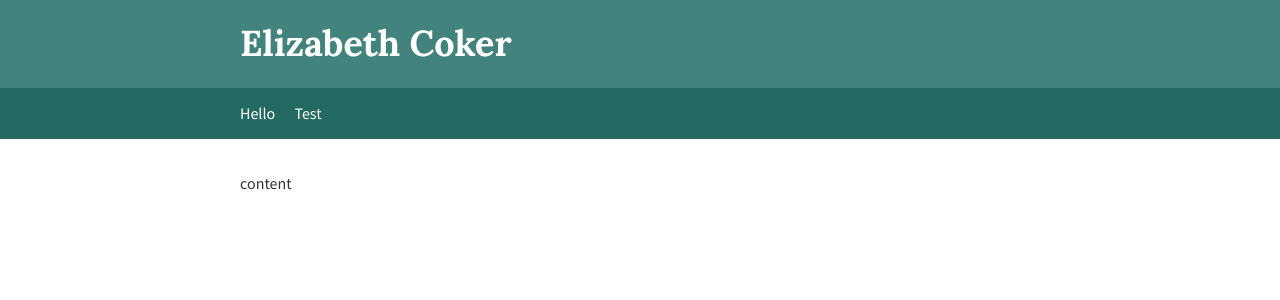
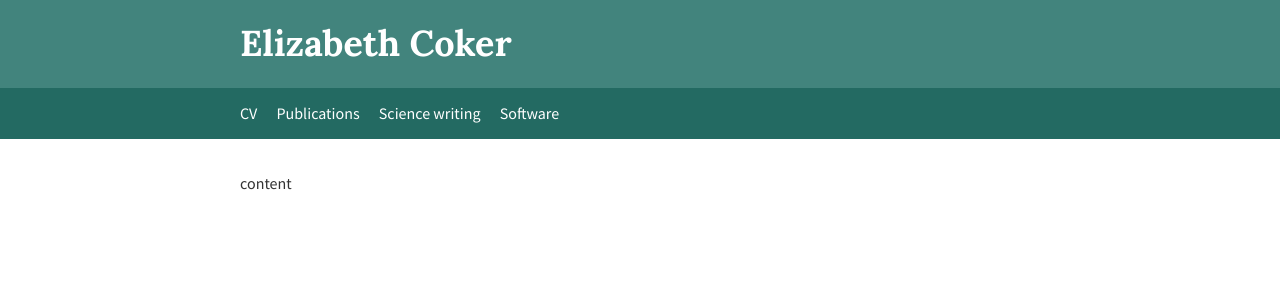
Before and after one commit to eac54/eac54.github.io, a Jekyll site: the page built from index.md, in a window 1280 px wide. Shown: the top 300 px of the page. Built offline with Jekyll 4.4.1, drawn with Linux system fonts in a browser that asks for light colours.

Commit message:
Update nav.md

```diff
--- a/_includes/nav.md
+++ b/_includes/nav.md
@@ -1,3 +1,5 @@
-* [Hello](/hello)
-* [Test](/)
+* [CV](/hello)
+* [Publications](/)
+* [Science writing](/)
+* [Software](/)
 {: .nav}
```
